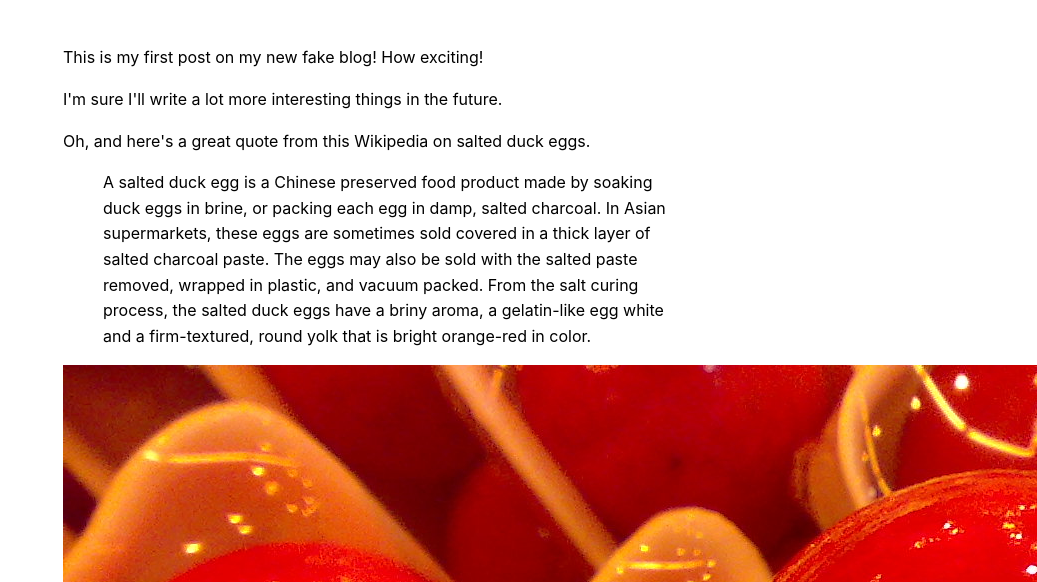
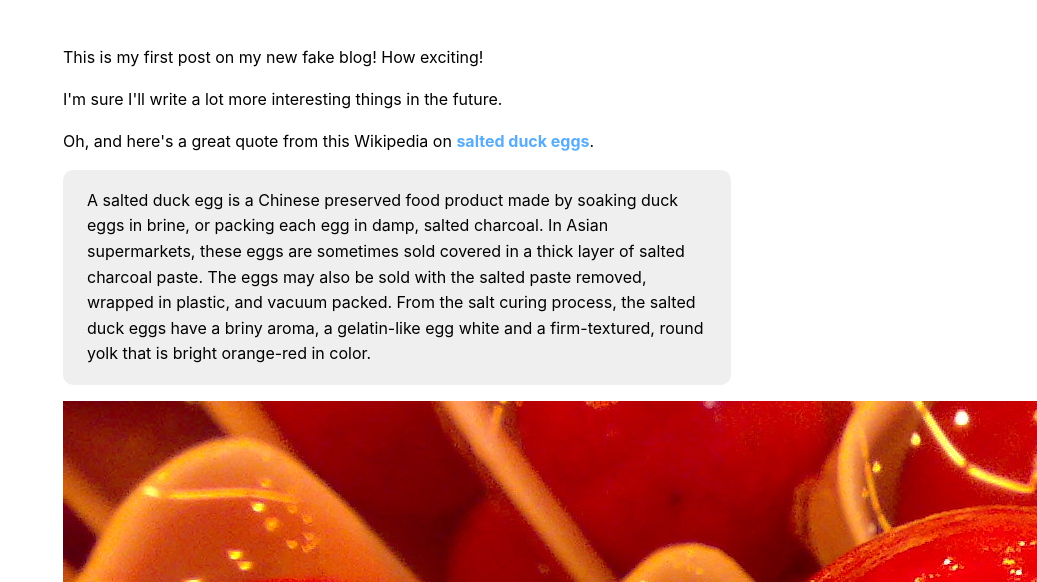
Before and after one commit to hoseungme/blog.hoseung.me, a Gatsby site: page /hello-world/ in a window 1280 px wide. Shown: the part 218-800 px from the top of the page, without its empty margins (243-1280 px from the left). Built offline with nearby package versions, Linux system fonts and the light colour scheme; Gatsby itself is replaced by a stand-in of ours; some packages are replaced by stand-ins of ours; a web font is replaced by a local one.

Commit message:
fix blog-post style

```diff
--- a/src/styles/templates/blog-post.scss
+++ b/src/styles/templates/blog-post.scss
@@ -30,5 +30,28 @@
     li {
       margin: 0.3rem 0;
     }
+
+    a {
+      color: var(--blue0);
+      font-weight: 700;
+      transition: color 0.2s;
+
+      @media screen and (min-width: 800px) {
+        &:hover {
+          color: var(--blue1);
+        }
+      }
+    }
+
+    blockquote {
+      margin: 0;
+      padding: 0.1rem 1.5rem;
+      border-radius: 10px;
+      background-color: var(--grey4);
+    }
+
+    pre {
+      border-radius: 10px;
+    }
   }
 }
```
